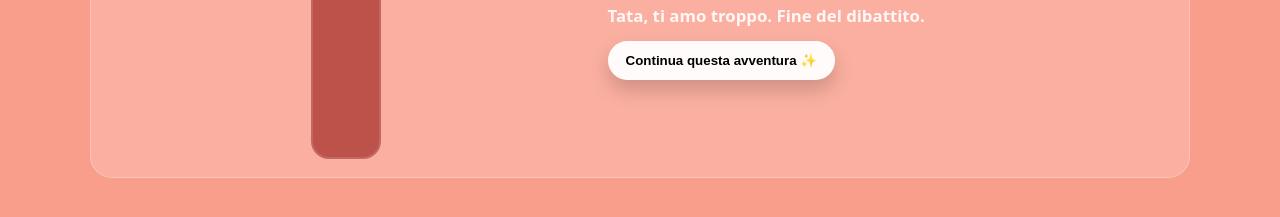
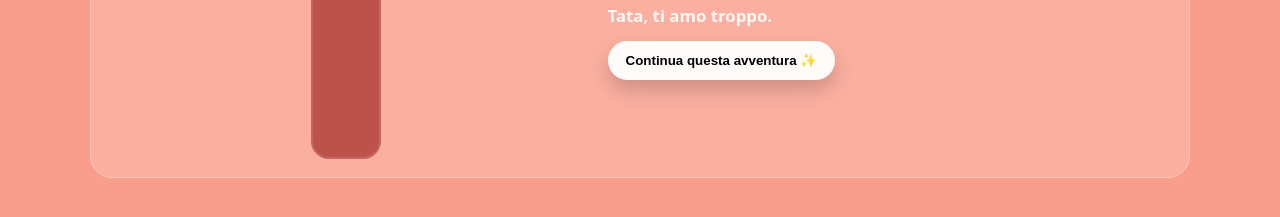
Before and after one commit to kevinekereusphere/tata-valentine, a plain HTML site: page index.html in a window 1280 px wide. Both pictures are taken after a click on the button "Apri la sorpresa". Shown: the part 421-638 px from the top of the page. Drawn offline with Linux system fonts and the light colour scheme; a web font is replaced by a local one.

Commit message:
Update index.html

```diff
--- a/index.html
+++ b/index.html
@@ -44,7 +44,7 @@
             Sei la mia bimba ricordatelo, e goditi la giornata!❤️
             Un piccolo pensierino per la mia bimba..😢😍❤️
           </p>
-          <p class="story-big">Tata, ti amo troppo. Fine del dibattito.</p>
+          <p class="story-big">Tata, ti amo troppo.</p>
 
           <button id="continueBtn" class="continue">Continua questa avventura ✨</button>
         </div>
```
